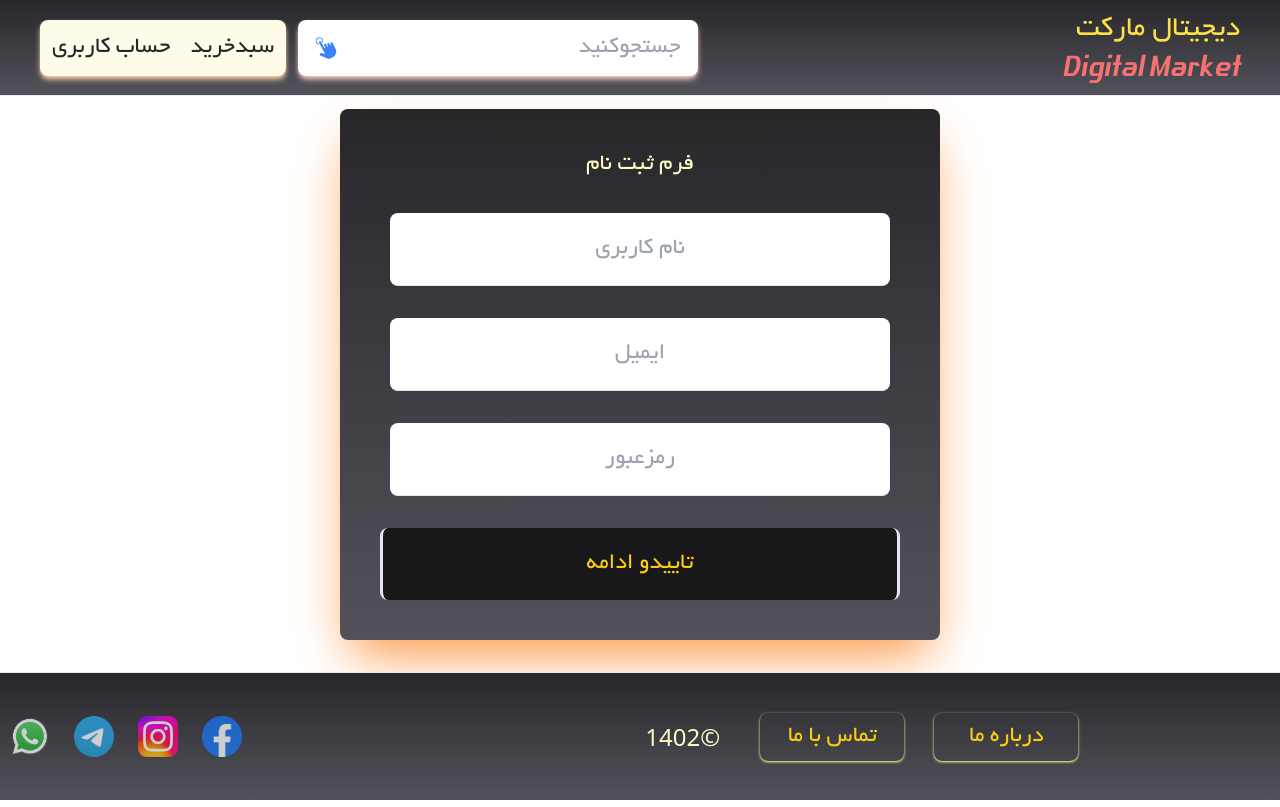
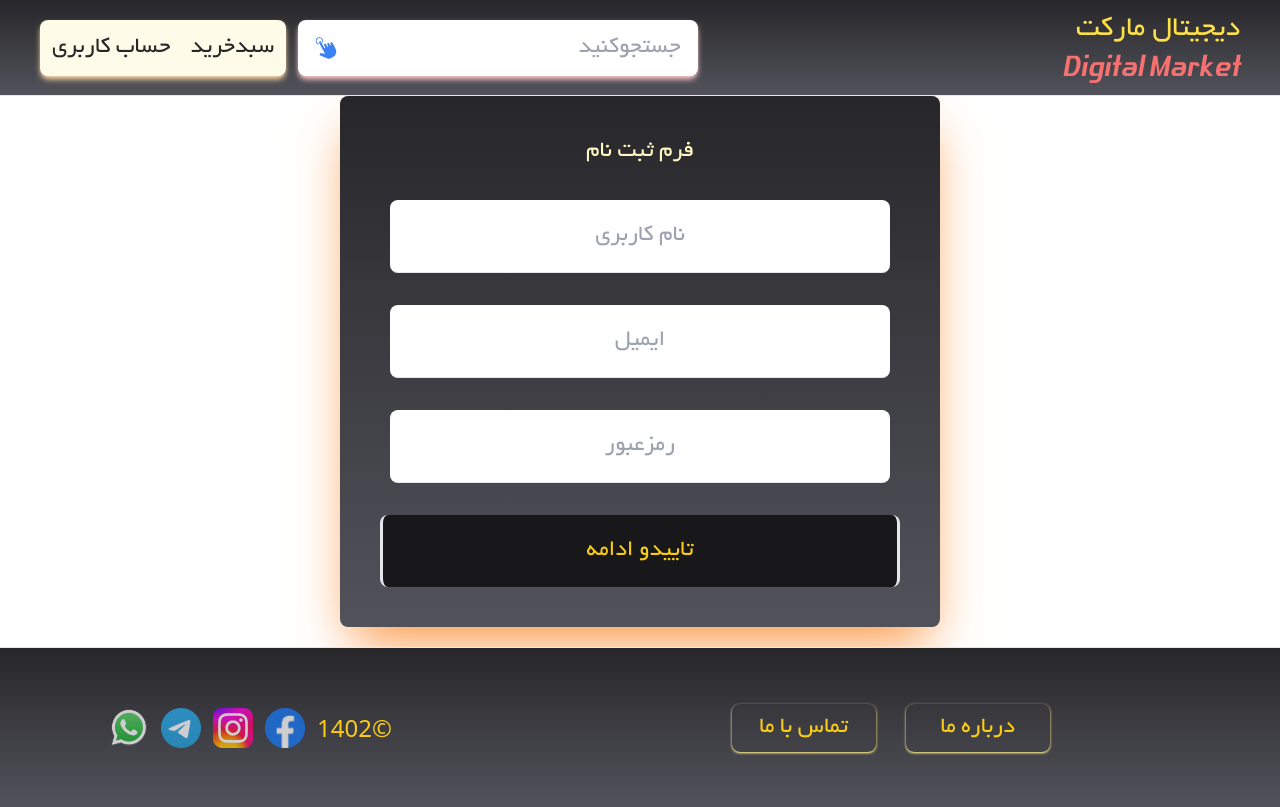
Before and after one commit to ghiyaee/all-digitall, a React (Create React App) app: page /SignUp in a window 1280 px wide. Built offline with nearby package versions, Linux system fonts and the light colour scheme.

Commit message:
update components for respansive

```diff
--- a/src/component/Card.jsx
+++ b/src/component/Card.jsx
@@ -26,7 +26,7 @@ function Card() {
   return (
     <div className="flex justify-center font-[yekan]">
       {cart.cartItem.length > 0 ? (
-        <div className="flex gap-[100px]  items-center justify-center  ">
+        <div className="flex flex-wrap gap-[100px]  items-center justify-center  ">
           <div className="flex flex-col gap-10 ">
             {cart.cartItem.map((item) => (
               <div
--- a/src/component/Categories.jsx
+++ b/src/component/Categories.jsx
@@ -18,7 +18,7 @@ function Categories() {
       <h1 className="text-zinc-800  text-3xl font-semibold">
         دسته بندی های دیجیتال مارکت
       </h1>
-      <div className="flex gap-[100px] ">
+      <div className="flex flex-wrap justify-center gap-[100px] ">
         {link.map((link) => (
           <div key={link.name}>
             <button
--- a/src/component/Footer.jsx
+++ b/src/component/Footer.jsx
@@ -14,18 +14,18 @@ const link = [
 ];
 function Footer() {
   return (
-    <footer className="flex justify-around h-32 items-center border-t mt-5 bg-gradient-to-b from-zinc-800 to-zinc-600 ">
-      <div className="flex items-center gap-10">
-        <ul className="flex gap-[30px] text-2xl ">
+    <footer className="flex flex-col md:flex-row  justify-around  h-40 items-center border-t mt-5 bg-gradient-to-b from-zinc-800 to-zinc-600 ">
+      <div className="flex flex-wrap items-center gap-10">
+        <ul className="flex flex-wrap justify-center gap-[30px] text-2xl ">
           {link.map((product) => (
             <li className="style_navbar  font-[yekan] duration-700 " key={product.title}>
               {product.title}
             </li>
           ))}
         </ul>
-        <p className='text-yellow-100 text-2xl'>&copy;1402</p>
       </div>
-      <div className="flex gap-6 w-10">
+      <div className="flex justify-center items-center gap-3 w-10">
+        <p className='text-yellow-400 text-2xl'>&copy;1402</p>
         <img
           src={'/img/face.png'}
           alt={'facebook'}
--- a/src/component/Header.jsx
+++ b/src/component/Header.jsx
@@ -14,7 +14,7 @@ function Header() {
         <p> دیجیتال مارکت</p>
         <p className="font-[sogand] text-red-400">Digital Market</p>
       </Link>
-      <div className="flex gap-3  ">
+      <div className=" gap-3 hidden md:inline-flex ">
         <SearchBar />
         <div className="flex bg-yellow-50 text-zinc-800  p-3 rounded-lg text-2xl shadow-md shadow-orange-200">
           <ul className="flex gap-5 ">
--- a/src/component/ListProducts.jsx
+++ b/src/component/ListProducts.jsx
@@ -45,13 +45,16 @@ function ListProducts() {
   }, []);
   return (
     <div className="style_slider ">
+      <div>
+
+      </div>
       {records.map((product) => (
         <div
           key={product._id}
-          className={`h-64 w-96 flex justify-center  items-center  rounded-lg
+          className={` w-[160px] md:w-96 flex justify-center  items-center  rounded-lg
                 ${move.move} duration-1000 `}
         >
-          <div className="w-[280px] h-[300px] bg-white p-6 rounded-lg flex justify-center hover:scale-110 duration-700">
+          <div className="w-[280px] h-[200px] md:h-[300px] bg-white p-6 rounded-lg flex justify-center hover:scale-110 duration-700">
             <Link to={`/product/${product.slug}`}>
               <img alt="img" src={product.img} className='max-h-[290px]' />
             </Link>
@@ -72,6 +75,7 @@ function ListProducts() {
           move.move === `transform -translate-x-[26rem]` ? 'hidden' : 'block'
         } `}
       >
+        {'>'}
         <p
           className={`text-xl p-2 text-red-500 bg-white hover:bg-red-500
            hover:text-white hover:border  duration-1000 w-24 h-24 flex
@@ -81,7 +85,6 @@ function ListProducts() {
         >
           <Link to={'/Products'}> مشاهده همه</Link>
         </p>
-        {'>'}
       </div>
     </div>
   );
--- a/src/component/Navbar.jsx
+++ b/src/component/Navbar.jsx
@@ -15,7 +15,7 @@ function Navbar() {
   };
   return (
     <navbar
-      className=" h-[100px] relative flex items-center justify-center
+      className="hidden md:inline-flex h-[100px] relative  items-center justify-center
      rounded-lg bg-gradient-to-b from-zinc-800 to-zinc-600 transform translate-y-3 scale-105  "
     >
       <ul className="flex gap-[150px] text-2xl ">
--- a/src/component/Product.jsx
+++ b/src/component/Product.jsx
@@ -56,7 +56,7 @@ function Product() {
       {userinfo.length > 0 ? (
         <div className="flex container m-auto gap-20 mt-4 flex-col">
           <div className="flex  justify-around  ">
-            <div className="flex  border p-10 items-center gap-[100px] shadow-2xl shadow-orange-400 text-black rounded-lg">
+            <div className="flex flex-wrap justify-center border p-10 items-center gap-[100px] shadow-2xl shadow-orange-400 text-black rounded-lg">
               <div className="w-96 p-6 rounded-lg ">
                 <img src={product.img} alt="img" />
               </div>
@@ -97,12 +97,3 @@ function Product() {
 }
 
 export default Product;
-
- // setCart(cart.concat({ ...product, conter: 1 }));
-    // const exits = cart.find((f) => f._id === item._id);
-    // if (!exits) {
-    //   setCart([...cart, { ...product, conter: 1 }]);
-    //   navigation('/Card');
-    // } else {
-    //   return;
-    // }
--- a/src/component/SignUp.jsx
+++ b/src/component/SignUp.jsx
@@ -48,7 +48,7 @@ function SignUp() {
   }
   }
   return (
-    <div className="contianer m-auto ">
+    <div className="container m-auto flex justify-center ">
       <form
         className="flex flex-col gap-8 items-center shadow-2xl rounded-lg  bg-gradient-to-b from-zinc-800 to-zinc-600
        shadow-orange-400 p-10 text-2xl font-[yekan] w-[600px]"
--- a/src/component/Slider.jsx
+++ b/src/component/Slider.jsx
@@ -37,7 +37,7 @@ function Slider() {
        };
      }, [moveSlider.move]);
   return (
-    <div className=" flex flex-wrap items-center gap-[100px] text-center">
+    <div className="hidden md:inline-flex  flex-wrap items-center gap-[100px] text-center">
       <div className="flex flex-1 overflow-hidden gap-[65px]">
         {slider.map((product) => (
           <div key={product.id}
--- a/src/component/SpecialOffers.jsx
+++ b/src/component/SpecialOffers.jsx
@@ -12,7 +12,7 @@ function SpecialOffers() {
       <h1 className="text-zinc-800  text-3xl font-semibold">
         پیشنهاد ویژه دیجیتال مارکت
       </h1>
-      <div className="flex gap-[50px] ">
+      <div className="flex flex-wrap justify-center gap-[50px] ">
         {link.map((link) => (
           <div
             key={link.name}
--- a/src/component/ViewPoint.jsx
+++ b/src/component/ViewPoint.jsx
@@ -75,11 +75,11 @@ function ViewPoint({ product }) {
             key={ind}
           >
             <p className="text-red-500">
-              کاربر :{' '}
+              کاربر :
               <span className="text-blue-500">{comment.user_id.name}</span>
             </p>
             <p className="text-justify">{comment.text}</p>
-            <div className="flex justify-between items-center">
+            <div className="flex flex-wrap justify-between items-center">
               <Moment format='HH:D YYYY/DD/MM'>
                 {new Date(comment.date)}
               </Moment>
--- a/src/index.css
+++ b/src/index.css
@@ -29,7 +29,7 @@ body {
   -webkit-text-fill-color: transparent;
 }
 .style_slider {
-  @apply max-h-96 min-w-full gap-1 flex justify-center bg-red-500
+  @apply max-h-96 min-w-full gap-1 flex  justify-center bg-red-500
  items-center p-10  overflow-hidden rounded-lg relative;
 }
 .style_slider_handelRight {
```
